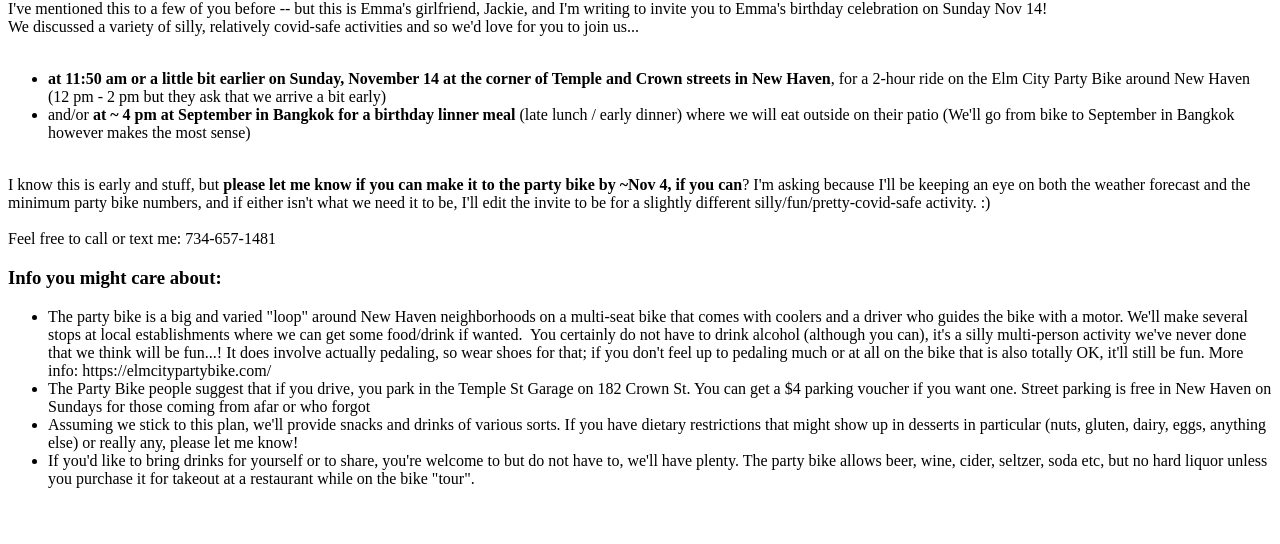
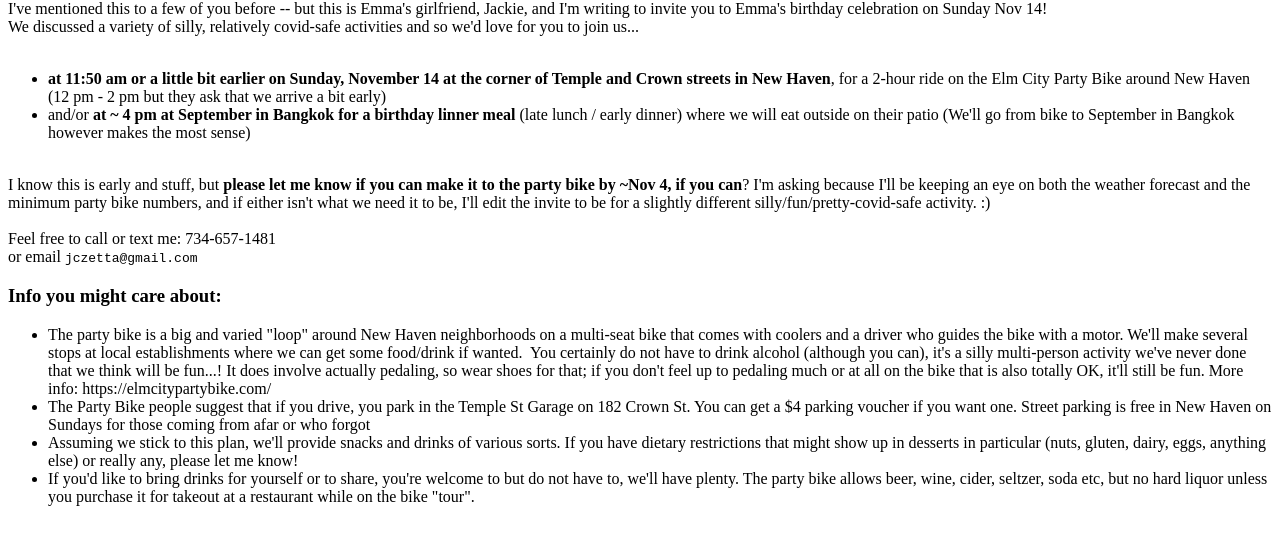
Before and after one commit to jzettac/jzettac.github.io, a plain HTML site: page index.html in a window 1280 px wide. Shown: the part 66-610 px from the top of the page. Drawn offline with Linux system fonts and the light colour scheme.

Commit message:
add my email

```diff
--- a/index.html
+++ b/index.html
@@ -20,7 +20,7 @@
 
         I know this is early and stuff, but <b>please let me know if you can make it to the party bike by ~Nov 4, if you can</b>? I'm asking because I'll be keeping an eye on both the weather forecast and the minimum party bike numbers, and if either isn't what we need it to be, I'll edit the invite to be for a slightly different silly/fun/pretty-covid-safe activity. :)<br><br>
 
-        Feel free to call or text me: 734-657-1481<br>
+        Feel free to call or text me: 734-657-1481<br> or email <code>jczetta@gmail.com</code>
 
         <h3>Info you might care about:</h3>
 <ul>
```
